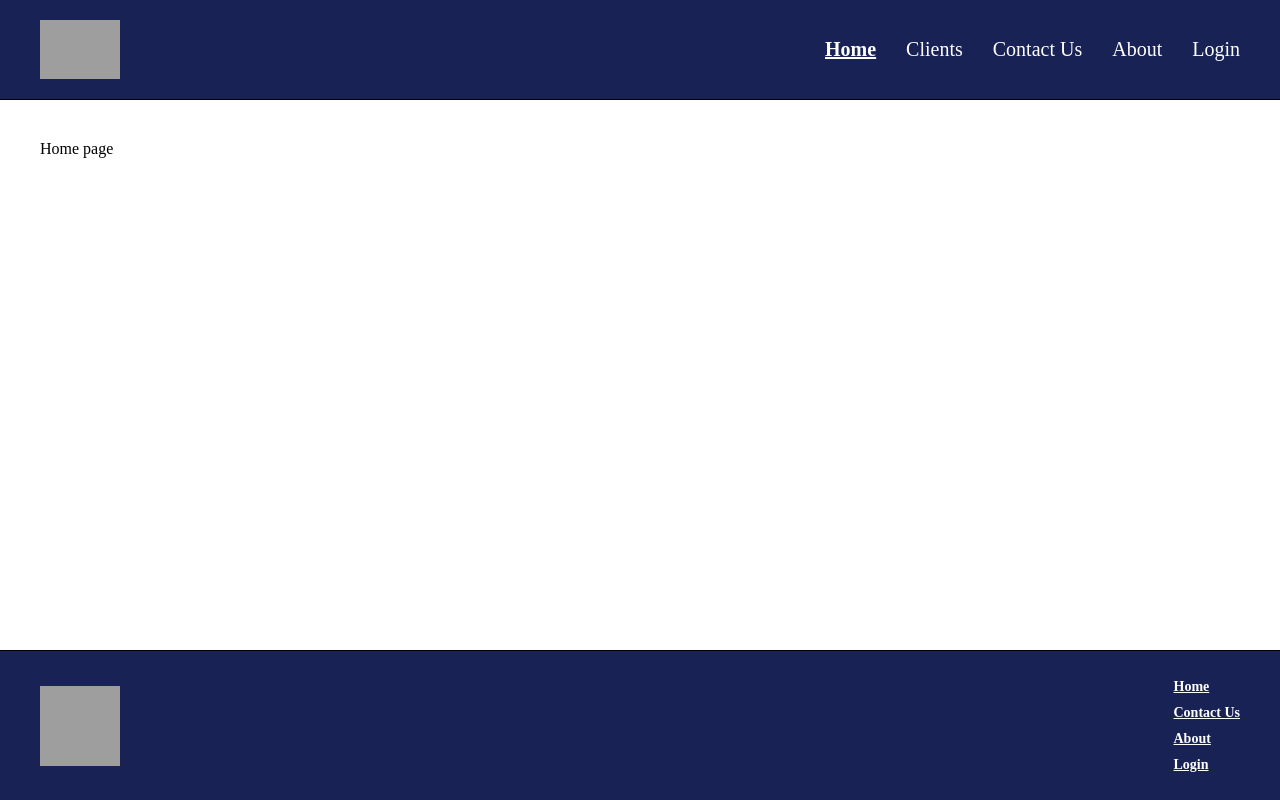
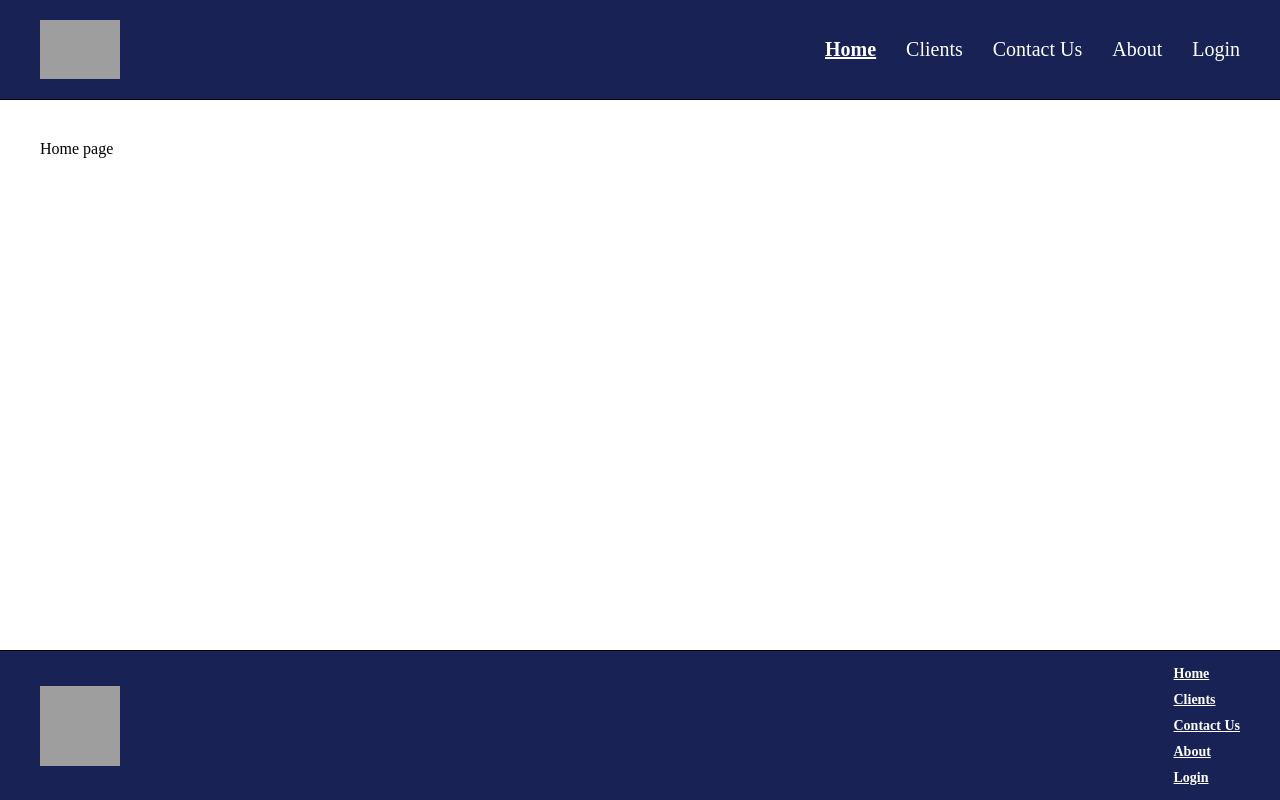
Before and after one commit to nodegreecode/cohort67el_fs_ts, a React (Vite) app in the folder react-project-ts/: page / in a window 1280 px wide. Built offline with nearby package versions, Linux system fonts and the light colour scheme; grey boxes are pictures that could not be loaded.

Commit message:
add new footer link

```diff
--- a/react-project-ts/src/components/Layout/Layout.tsx
+++ b/react-project-ts/src/components/Layout/Layout.tsx
@@ -1,4 +1,4 @@
-import {useNavigate} from "react-router-dom";
+import { useNavigate } from "react-router-dom";
 import {
   LayoutWrapper,
   Header,
@@ -13,14 +13,14 @@ import {
   FooterNavigation,
   getActiveStyles,
 } from "./styles";
-import {type LayoutProps} from "./types";
+import { type LayoutProps } from "./types";
 
-function Layout({children}: LayoutProps) {
+function Layout({ children }: LayoutProps) {
   const navigate = useNavigate();
 
   const goToHomePage = (): void => {
     navigate("/");
-    }
+  };
   return (
     <LayoutWrapper>
       <Header>
@@ -58,6 +58,7 @@ function Layout({children}: LayoutProps) {
         </FooterLogo>
         <FooterNavigation>
           <FooterLink to="/">Home</FooterLink>
+          <FooterLink to="/clients">Clients</FooterLink>
           <FooterLink to="/contact">Contact Us</FooterLink>
           <FooterLink to="/about">About</FooterLink>
           <FooterLink to="/login">Login</FooterLink>
```
Lines whose indentation alone changed are shown as unchanged.
